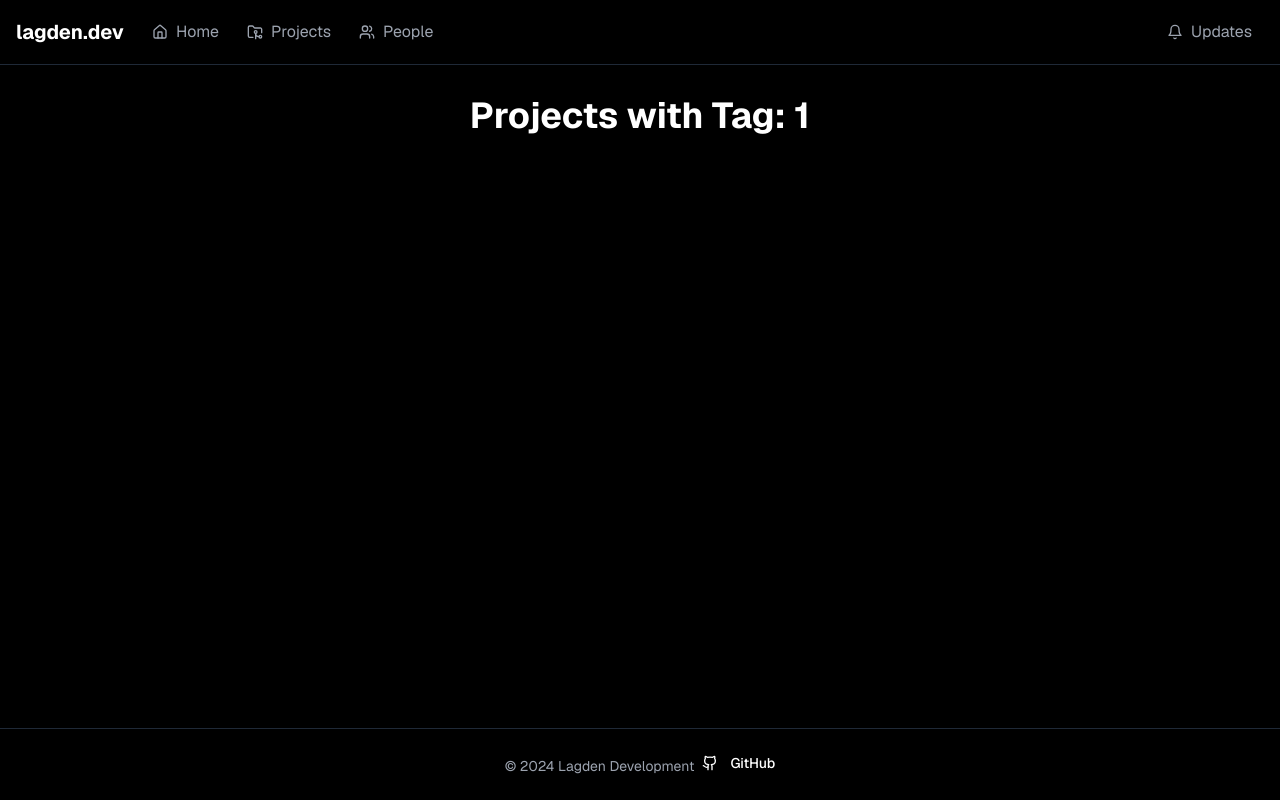
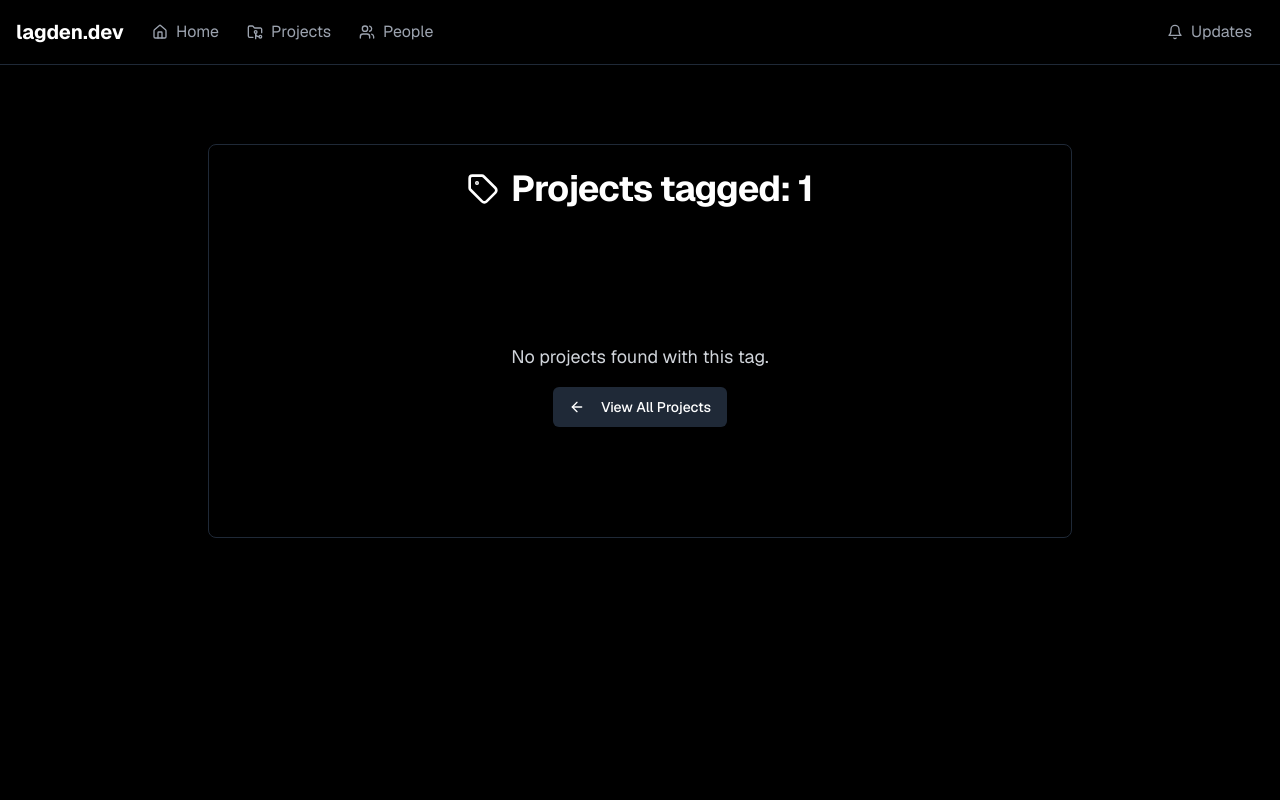
Before and after one commit to Lagden-Development/lagden.dev, a Next.js app: page /search/tag/1 in a window 1280 px wide. Shown: the top 800 px of the page. Built offline with nearby package versions, Linux system fonts and the light colour scheme.

Commit message:
✨ Tag Search UI Update

```diff
--- a/app/search/tag/[tagName]/page.tsx
+++ b/app/search/tag/[tagName]/page.tsx
@@ -1,4 +1,3 @@
-// app/search/tag/[tagName]/page.tsx
 'use client';
 
 import React from 'react';
@@ -6,6 +5,9 @@ import { useEffect, useState } from 'react';
 import Image from 'next/image';
 import Link from 'next/link';
 import { usePathname, useSearchParams } from 'next/navigation';
+import { Card, CardContent, CardHeader, CardTitle } from '@/components/ui/card';
+import { Button } from '@/components/ui/button';
+import { ArrowLeft, Tag } from 'lucide-react';
 import LoadingSpinner from '../../../components/LoadingSpinner';
 
 interface Project {
@@ -42,49 +44,82 @@ export default function TagSearch() {
   }, [tagName]);
 
   const ProjectCard = ({ project }: { project: Project }) => (
-    <Link href={`/projects/${project.id}`} passHref>
-      <div className="flex h-full cursor-pointer flex-col justify-between rounded-lg border border-gray-700 p-4 hover:bg-gray-800">
-        <div>
-          <div className="mb-4 flex h-40 w-full items-center justify-center">
+    <Link
+      href={`/projects/${project.id}`}
+      className="transition-transform duration-200 hover:scale-105"
+    >
+      <Card className="h-full border-gray-800 bg-black">
+        <CardContent className="p-6">
+          <div className="mb-4 flex h-40 items-center justify-center">
             <Image
               src={project.imgSrc}
               alt={project.title}
               width={160}
               height={160}
-              className="rounded object-cover"
+              className="rounded object-contain transition-opacity duration-200 hover:opacity-90"
             />
           </div>
-          <h2 className="mb-2 text-2xl font-bold">{project.title}</h2>
-          <p className="text-gray-400">{project.description}</p>
-        </div>
-      </div>
+          <h2 className="mb-2 text-2xl font-bold text-white">
+            {project.title}
+          </h2>
+          <p className="text-gray-300">{project.description}</p>
+        </CardContent>
+      </Card>
     </Link>
   );
 
   return (
-    <div className="flex justify-center">
-      <div className="w-full max-w-4xl px-4 text-center">
-        <section className="mb-8">
-          <h1 className="mb-4 text-4xl font-bold">
-            Projects with Tag: {tagName}
-          </h1>
+    <div className="min-h-screen bg-black py-12">
+      <div className="mx-auto max-w-4xl px-4">
+        <Card className="border-gray-800 bg-black">
+          <CardHeader className="text-center">
+            <CardTitle className="flex items-center justify-center space-x-3 text-4xl font-bold text-white">
+              <Tag className="h-8 w-8" />
+              <span>Projects tagged: {tagName}</span>
+            </CardTitle>
+
             {fromProject && (
+              <Button
+                variant="secondary"
+                className="mt-4 bg-gray-800 text-white hover:bg-gray-700"
+                asChild
+              >
                 <Link href={`/projects/${fromProject}`}>
-              <p className="mb-4 inline-block text-blue-500 hover:underline">
-                &larr; Back to {fromProject}
-              </p>
+                  <ArrowLeft className="mr-2 h-4 w-4" />
+                  Back to {fromProject}
                 </Link>
+              </Button>
             )}
-        </section>
+          </CardHeader>
+
+          <CardContent className="p-6">
             {isLoading ? (
+              <div className="flex h-64 items-center justify-center">
                 <LoadingSpinner />
-        ) : (
+              </div>
+            ) : projects.length > 0 ? (
               <div className="grid grid-cols-1 gap-6 sm:grid-cols-2 lg:grid-cols-3">
                 {projects.map((project) => (
                   <ProjectCard key={project.id} project={project} />
                 ))}
               </div>
+            ) : (
+              <div className="flex h-64 flex-col items-center justify-center space-y-4 text-gray-300">
+                <p className="text-lg">No projects found with this tag.</p>
+                <Button
+                  variant="secondary"
+                  className="bg-gray-800 text-white hover:bg-gray-700"
+                  asChild
+                >
+                  <Link href="/projects">
+                    <ArrowLeft className="mr-2 h-4 w-4" />
+                    View All Projects
+                  </Link>
+                </Button>
+              </div>
             )}
+          </CardContent>
+        </Card>
       </div>
     </div>
   );
```
Lines whose indentation alone changed are shown as unchanged.
